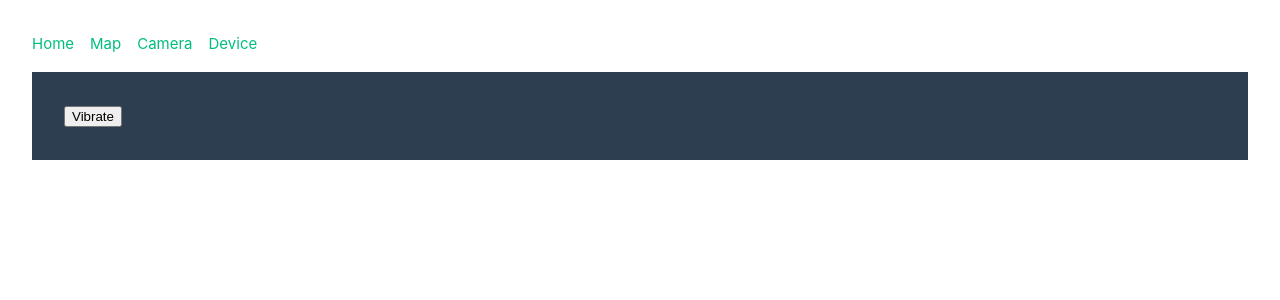
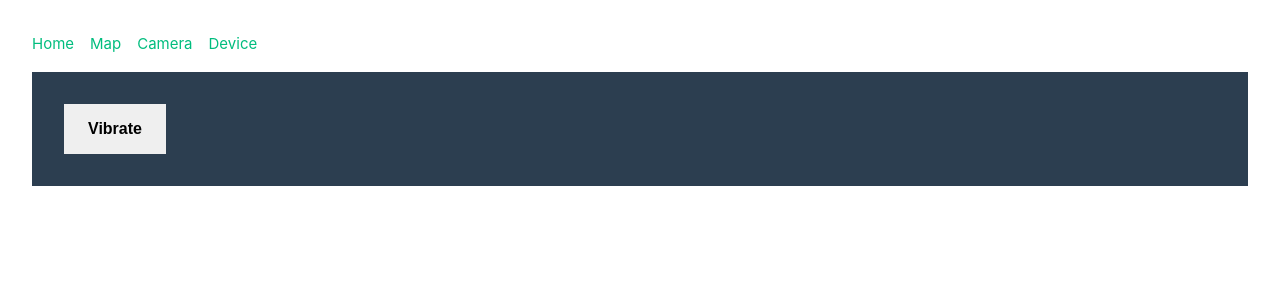
Before and after one commit to pionkipl/vue-3-vite-pwa, a Vue app: page /device in a window 1280 px wide. Shown: the top 300 px of the page. Built offline with nearby package versions, Linux system fonts and the light colour scheme.

Commit message:
Feat: add btn style + reload fix.

```diff
--- /dev/null
+++ b/src/assets/button.scss
@@ -0,0 +1,7 @@
+.button {
+  padding: 1rem 1.5rem;
+  font-size: 1rem;
+  font-weight: 700;
+  border: none;
+  cursor: pointer;
+}
--- a/src/assets/main.css
+++ b/src/assets/main.css
@@ -1,5 +1,6 @@
 @import "./base.css";
 @import 'leaflet/dist/leaflet.css';
+@import "./button.scss";
 
 #app {
   max-width: 1280px;
--- a/src/components/ReloadPrompt.vue
+++ b/src/components/ReloadPrompt.vue
@@ -45,7 +45,7 @@ const close = async () => {
   padding: 12px;
   border: 1px solid #8885;
   border-radius: 4px;
-  z-index: 1;
+  z-index: 99999999999999;
   text-align: left;
   box-shadow: 3px 4px 5px 0 #8885;
   background-color: #00bd7e;
```
